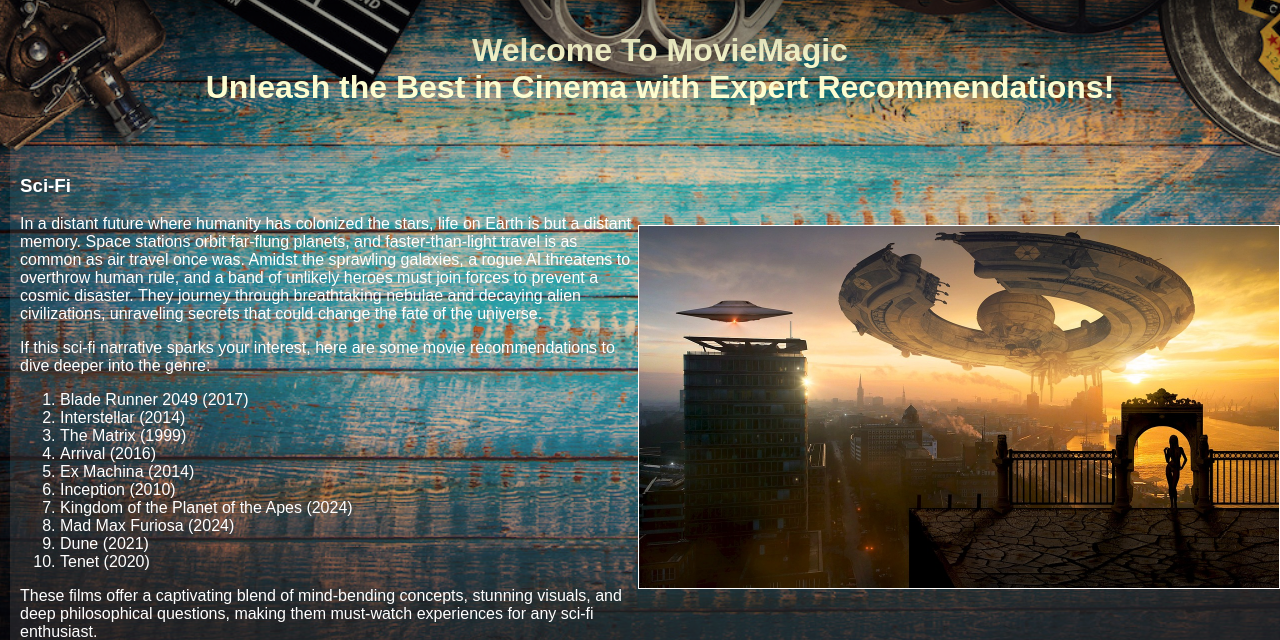
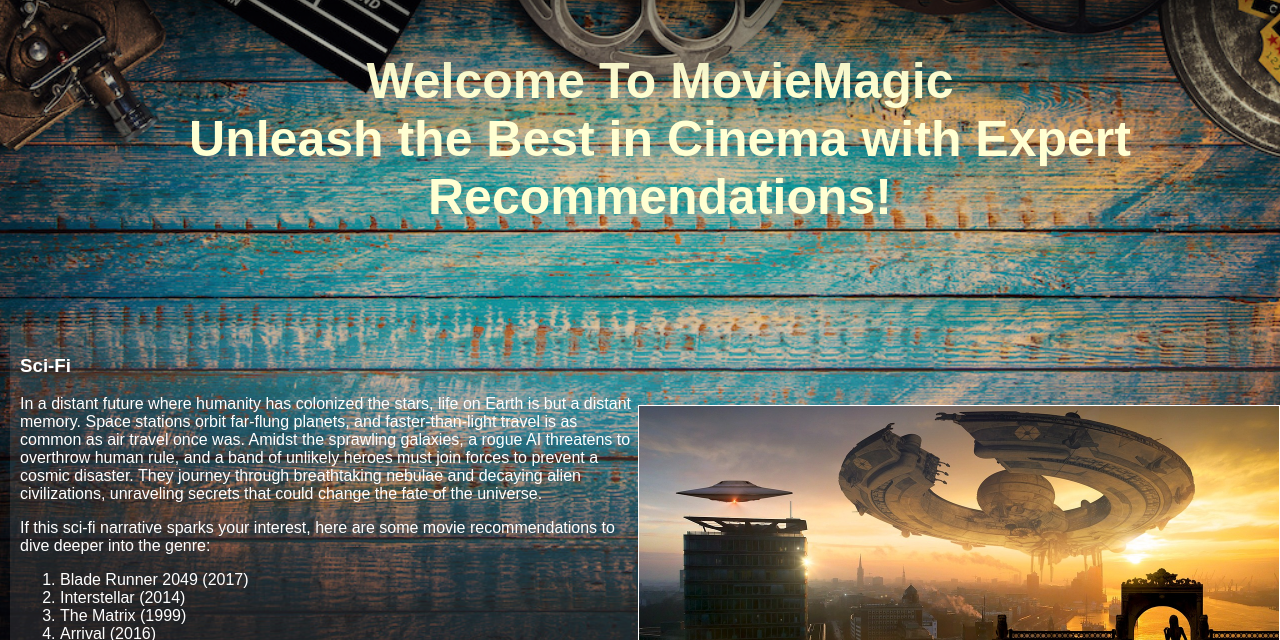
Before and after one commit to hrusikesh18/webpageMovieMagic, a plain HTML site: page index.html in a window 1280 px wide. Shown: the part 158-798 px from the top of the page. Drawn offline with Linux system fonts and the light colour scheme.

Commit message:
welcome message size increase

```diff
--- a/index.css
+++ b/index.css
@@ -59,11 +59,13 @@ nav {
     text-align: center;
     color: rgb(255, 255, 210);
     padding: 20px;
-    margin: 130px 0 20px 0;
+    margin: 130px 0 60px 0;
 }
 
 .welcome-message h1 {
-    margin: 0;
+    font-size: 50px;
+    margin: 20px;
+
 }
 
 .content {
```
